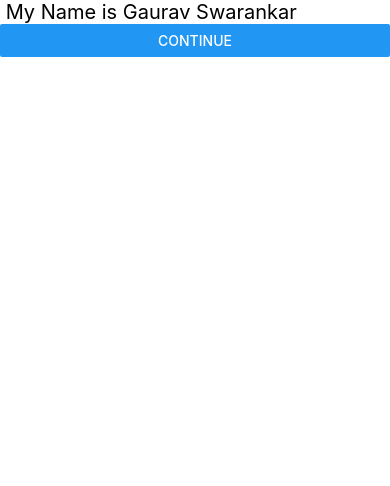
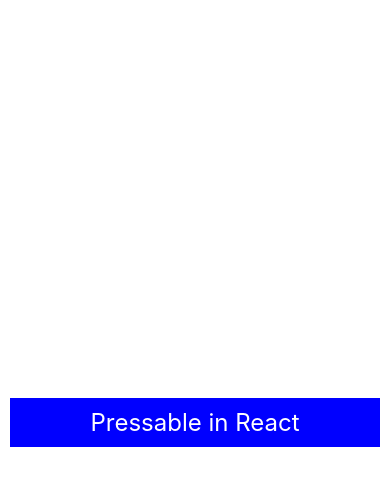
Before and after one commit to Anonymousgaurav/react_basics, a React Native app: screen / in a window 390 px wide. Shown: the top 486 px of the page. Built offline with nearby package versions, Linux system fonts and the light colour scheme.

Commit message:
OnLongPress,onPress,onPressIn,onPressOut implemented

```diff
--- a/App.tsx
+++ b/App.tsx
@@ -2,19 +2,46 @@
 import {
   Button,
   SafeAreaView,
-  Text
+  Text,
+  Pressable,
+  StyleSheet
 } from 'react-native';
 
 
 function App() {
   return(
-<SafeAreaView>
-  <Text style={{fontSize : 20}}> My Name is Gaurav Swarankar</Text>
-  <Button title='Continue'></Button>
+<SafeAreaView style={styles.main}>
+  <Pressable
+ onPress={ () => (console.warn("Normal Press"))}
+ onLongPress={ () => (console.warn("Long Press"))}
+ onPressIn={ () => (console.warn("Press In"))}
+ onPressOut={ () => (console.warn("Press Out"))}
+  >
+  <Text style={styles.pressableBtn}> Pressable in React </Text>
+  </Pressable>
 </SafeAreaView>
 
   );
 }
 
 
+const styles = StyleSheet.create({
+  pressableBtn : {
+    backgroundColor : "blue",
+    color : "#fff",
+    padding : 10,
+    margin : 10,
+    fontSize : 24,
+    textAlign : "center",
+    shadowColor : "#000",
+    elevation : 8.0
+
+  },
+  main : {
+    flex : 1,
+    justifyContent : 'center'
+  }
+})
+
+
 export default App;
```
